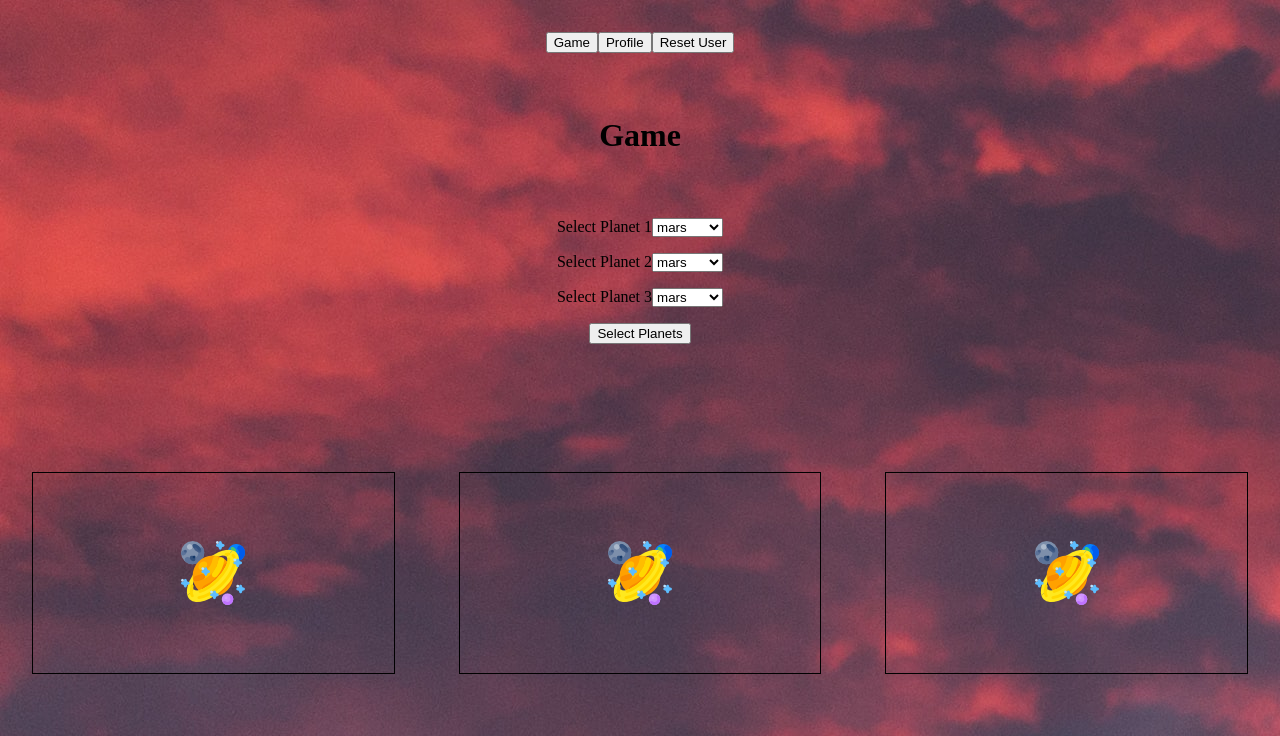
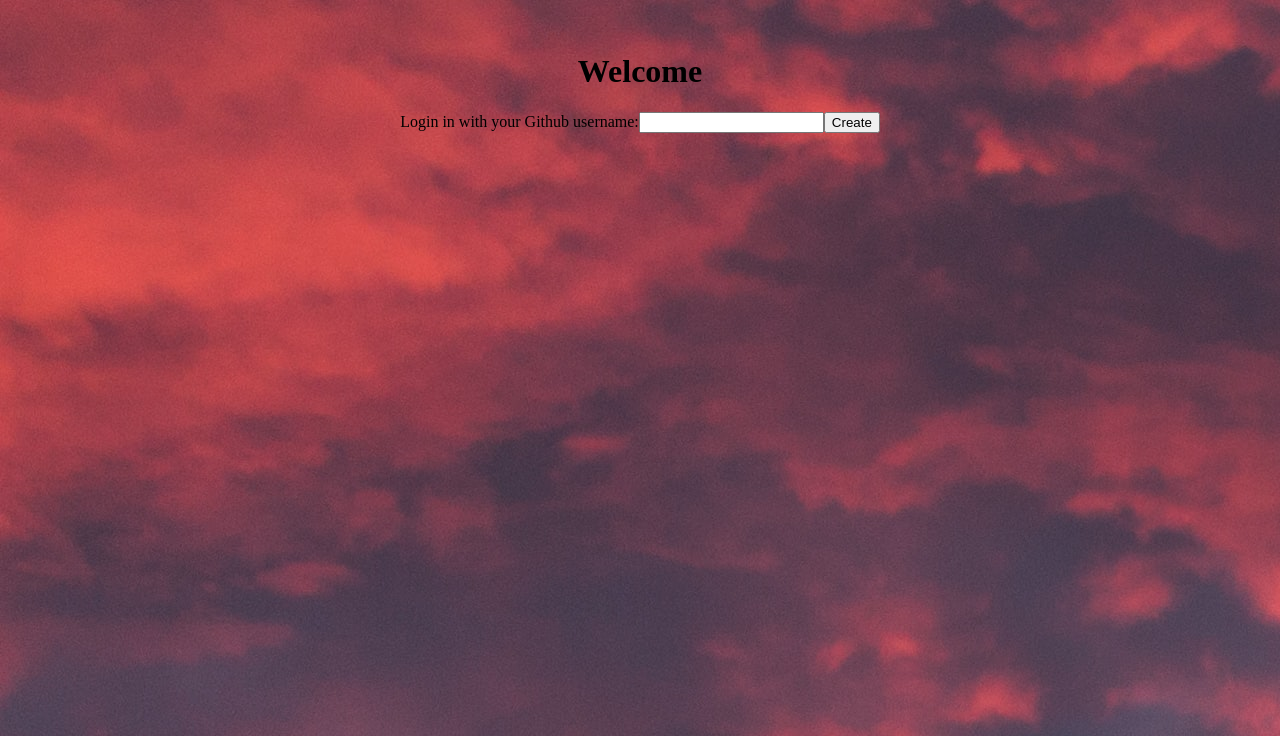
Before and after one commit to fac21/week8-RA, a React (Vite) app: page / in a window 1280 px wide. Shown: the top 736 px of the page. Built offline with nearby package versions, Linux system fonts and the light colour scheme.

Commit message:
changing initial page route to welcome
Co-authored by: designaky <63958540+designaky@users.noreply.github.com>

```diff
--- a/src/App.jsx
+++ b/src/App.jsx
@@ -5,7 +5,7 @@ import Profile from "./components/Profile";
 import Game from "./components/Game";
 
 function App() {
-  const [page, setPage] = useState("game");
+  const [page, setPage] = useState("welcome");
   const [profile, setProfile] = React.useState(null);
 
   return (
```
